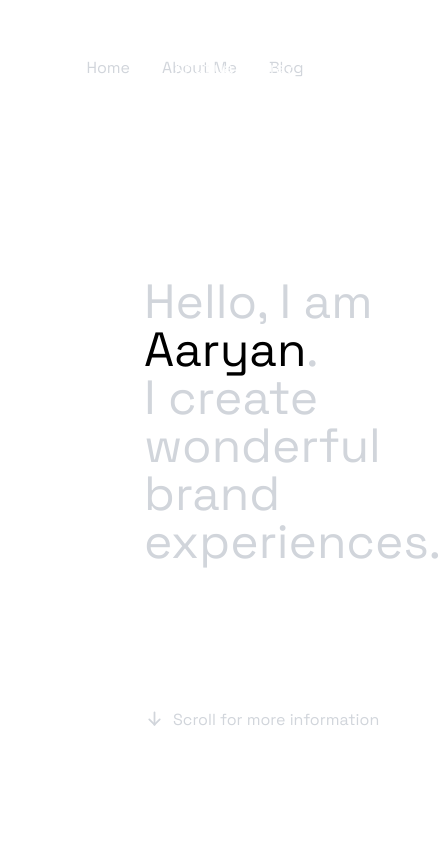
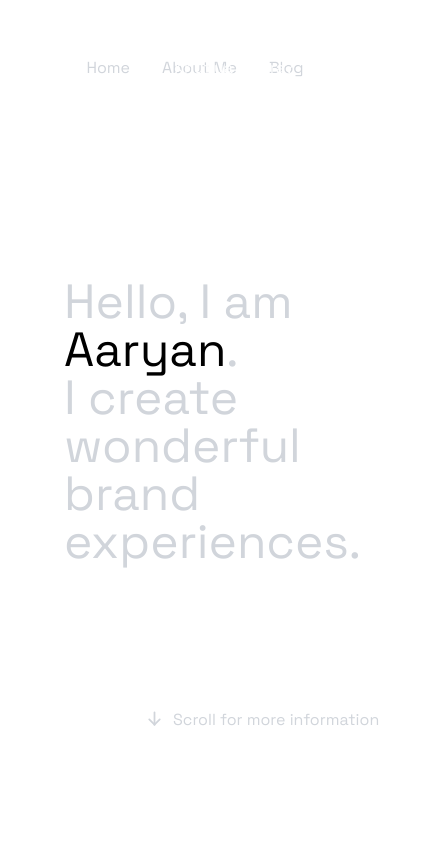
Before and after one commit to hiaaryan/aaryan.codes, a Next.js app: page / in a window 390 px wide. Shown: the top 844 px of the page, 441 px wide, since content can reach past the window. Built offline with nearby package versions, Linux system fonts and the light colour scheme.

Commit message:
fix build 🚧

```diff
--- a/pages/index.tsx
+++ b/pages/index.tsx
@@ -23,11 +23,11 @@ const Home: NextPage = () => {
 					</div>
 				</div>
 				<div className="absolute top-14 right-20">
-					<a href="/" className="!cursor-pointer px-4 py-2 text-white hover:text-black hover:bg-gray-200 transition duration-300 rounded-full">
+					<a href="#" className="!cursor-pointer px-4 py-2 text-white hover:text-black hover:bg-gray-200 transition duration-300 rounded-full">
 						Khufiya Kamra?
 					</a>
 				</div>
-				<div id="home" className="h-screen flex items-center px-36">
+				<div id="home" className="h-screen flex items-center px-16 lg:px-36">
 					<div className="text-5xl max-w-5xl text-gray-300">
 						Hello, I am <span className="text-black">Aaryan</span>. <br />I create wonderful brand experiences.
 					</div>
```
